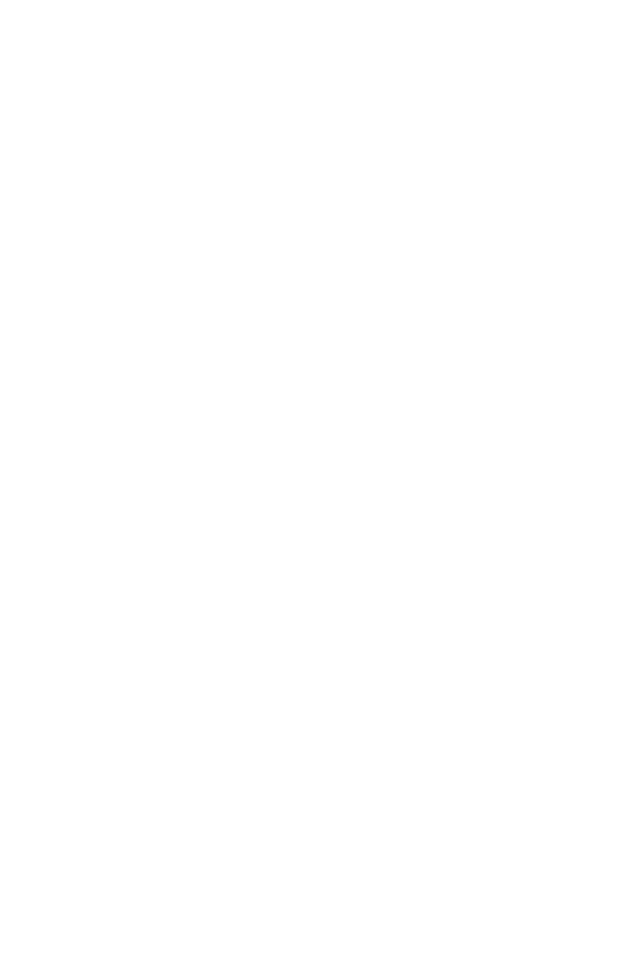
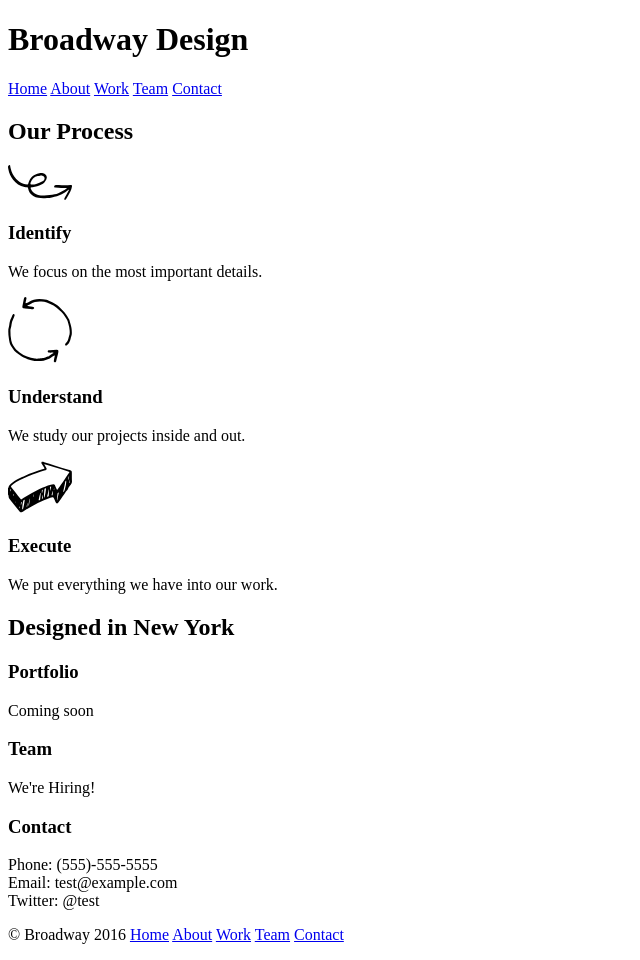
Before and after one commit to frantzrt/broadway, a plain HTML site: page index.html in a window 1280 px wide. Shown: the whole page, without its empty margins (0-640 px from the left). Before the commit the page ends 800 px from the top, so only its background shows below. Drawn offline with Linux system fonts and the light colour scheme.

Commit message:
Drafted HTML home page.

```diff
--- a/index.html
+++ b/index.html
@@ -6,6 +6,42 @@
     <title>Broadway Design</title>
   </head>
   <body>
-
+    <div id="header">
+      <h1>Broadway Design</h1>
+      <a href="./index.html">Home</a>
+      <a href="./index.html">About</a>
+      <a href="./index.html">Work</a>
+      <a href="./index.html">Team</a>
+      <a href="./index.html">Contact</a>
+    </div>
+    <div id="process">
+      <h2>Our Process</h2>
+      <p><img src="./resources/images/identify.svg"></p>
+      <h3>Identify</h3>
+      <p>We focus on the most important details.</p>
+      <p><img src="./resources/images/understand.svg"></p>
+      <h3>Understand</h3>
+      <p>We study our projects inside and out.</p>
+      <p><img src="./resources/images/execute.svg"></p>
+      <h3>Execute</h3>
+      <p>We put everything we have into our work.</p>
+    </div>
+    <div id="details">
+      <h2 class="designed">Designed in New York</h2>
+      <h3>Portfolio</h3>
+      <p>Coming soon</p>
+      <h3>Team</h3>
+      <p>We're Hiring!</p>
+      <h3>Contact</h3>
+      <p>Phone: (555)-555-5555<br>Email: test@example.com<br>Twitter: @test</p>
+    </div>
+    <div id="footer">
+      <p class="navbar">&copy; Broadway 2016
+        <a href="./index.html">Home</a>
+        <a href="./index.html">About</a>
+        <a href="./index.html">Work</a>
+        <a href="./index.html">Team</a>
+        <a href="./index.html">Contact</a></p>
+      </div>
   </body>
 </html>
```
Also changed, not shown: resources/images/execute.svg (added), resources/images/identify.svg (added), resources/images/the-flatiron-building.png (added), resources/images/understand.svg (added).
